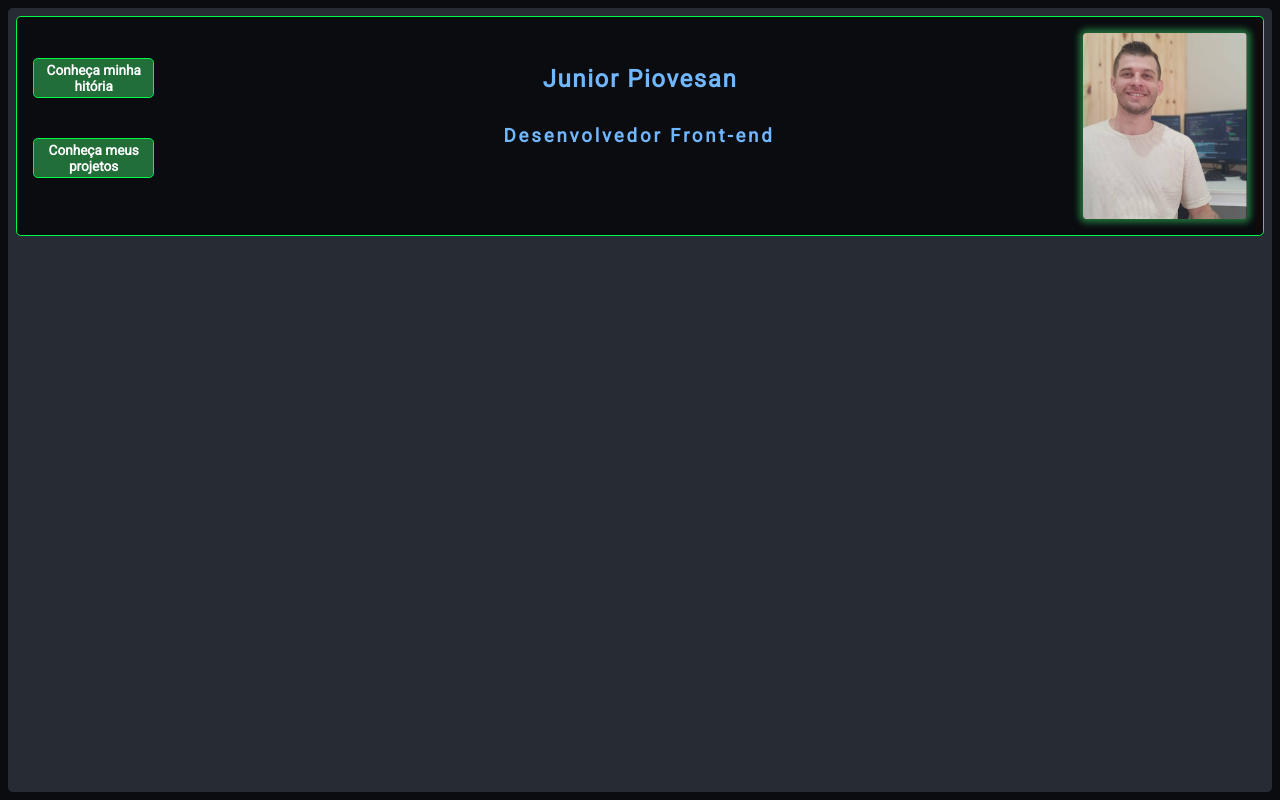
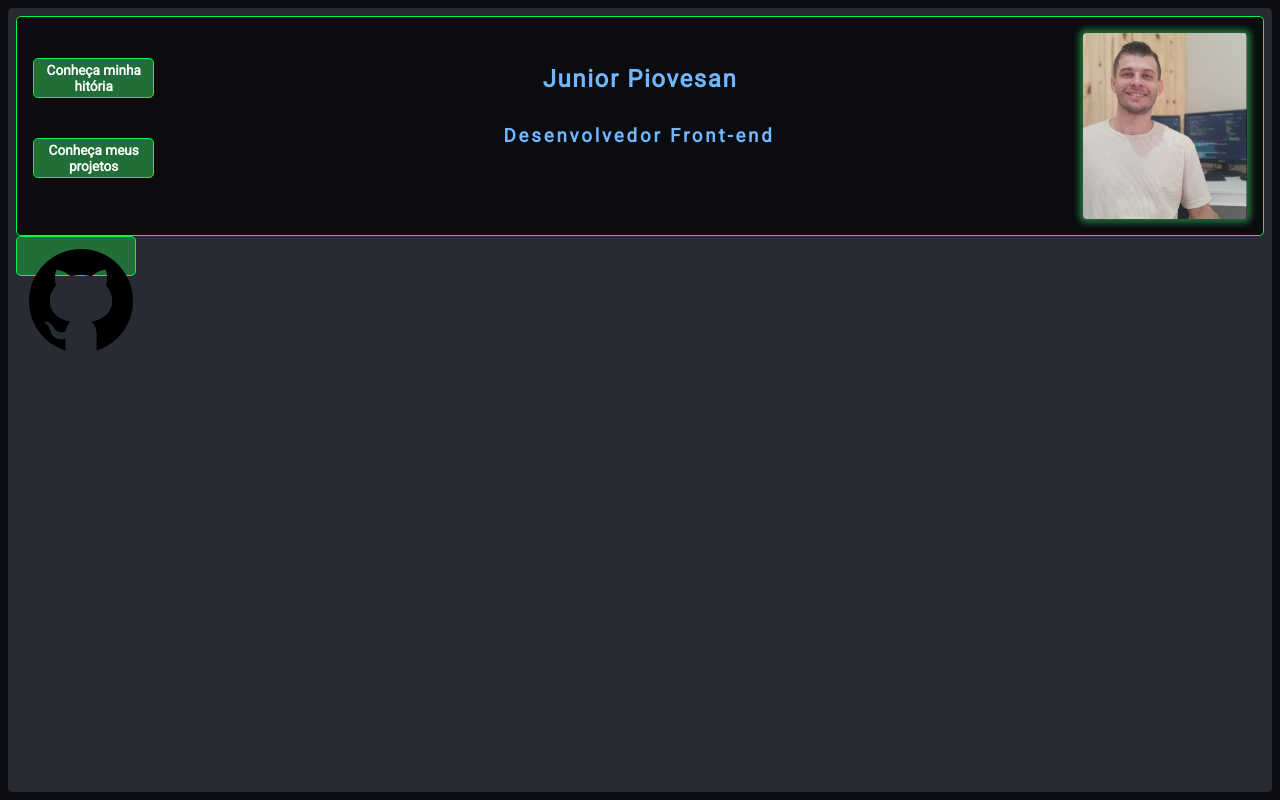
Before and after one commit to Junior-Piovesan/portfolio, a React (Vite) app: page / in a window 1280 px wide. Built offline with nearby package versions, Linux system fonts and the light colour scheme.

Commit message:
implementando footer

```diff
--- /dev/null
+++ b/src/components/footer/Footer.tsx
@@ -0,0 +1,11 @@
+import styles from './footer.module.css';
+
+import gitHubIcon from '../../assets/github-icon.png';
+
+export default function Footer() {
+  return (
+    <footer>
+      <button><img src={ gitHubIcon } alt="git hub icon" /></button>
+    </footer>
+  );
+}
--- a/src/pages/Layout.tsx
+++ b/src/pages/Layout.tsx
@@ -1,11 +1,13 @@
 import { Outlet } from 'react-router-dom';
 import Header from '../components/header/Header';
+import Footer from '../components/footer/Footer';
 
 export default function Layout() {
   return (
     <>
       <Header />
       <Outlet />
+      <Footer />
     </>
   );
 }
```
Also changed, not shown: src/assets/github-icon.png (added), src/components/footer/footer.module.css (added).
